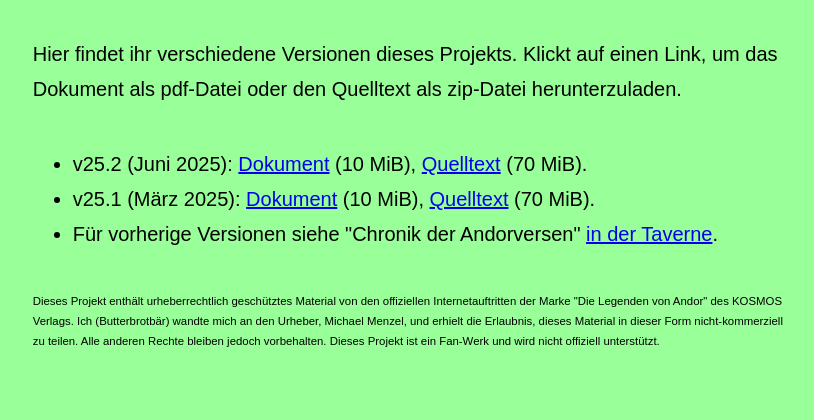
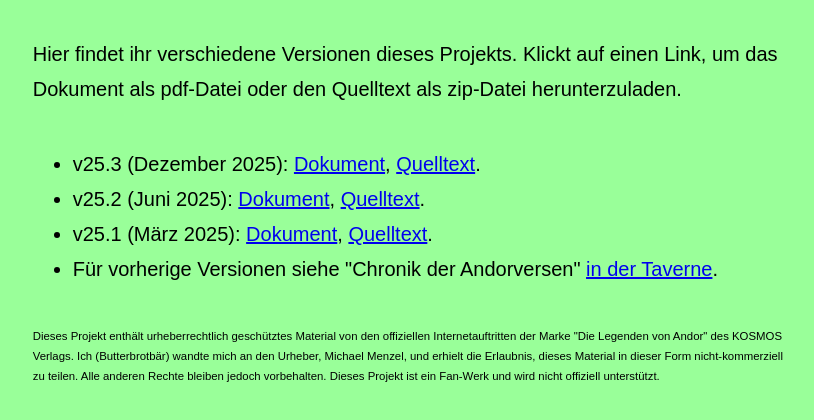
Before and after one commit to butterbrotbaer/butterbrotbaer.github.io, a plain HTML site: page index.html in a window 1280 px wide. Shown: the part 823-1243 px from the top of the page, without its empty margins (226-1040 px from the left). Drawn offline with Linux system fonts and the light colour scheme.

Commit message:
Update index.html
Update to v25.3, remove file sizes

```diff
--- a/index.html
+++ b/index.html
@@ -24,7 +24,7 @@
 
         <h1>Chronik der Andorversen</h1>
 
-        <a href="https://github.com/butterbrotbaer/andor/releases/download/Chronik_der_Andorversen_v25.2/Chronik_der_Andorversen_v25.2.pdf">
+        <a href="https://github.com/butterbrotbaer/andor/releases/download/Chronik_der_Andorversen_v25.3/Chronik_der_Andorversen_v25.3.pdf">
             <img src="Cover.jpg" alt="Titelbild der Chronik der Andorversen mit den vier Grundspiel-Held*innen" style="height:22em;margin:auto;display:block;"/>
         </a>
 
@@ -42,14 +42,19 @@
 
         <ul>
             <li>
+                v25.3 (Dezember 2025):
+                <a href="https://github.com/butterbrotbaer/andor/releases/download/Chronik_der_Andorversen_v25.3/Chronik_der_Andorversen_v25.3.pdf">Dokument</a>,
+                <a href="https://github.com/butterbrotbaer/andor/archive/refs/tags/Chronik_der_Andorversen_v25.3.zip">Quelltext</a>.
+            </li>
+            <li>
                 v25.2 (Juni 2025):
-                <a href="https://github.com/butterbrotbaer/andor/releases/download/Chronik_der_Andorversen_v25.2/Chronik_der_Andorversen_v25.2.pdf">Dokument</a> (10 MiB),
-                <a href="https://github.com/butterbrotbaer/andor/archive/refs/tags/Chronik_der_Andorversen_v25.2.zip">Quelltext</a> (70 MiB).
+                <a href="https://github.com/butterbrotbaer/andor/releases/download/Chronik_der_Andorversen_v25.2/Chronik_der_Andorversen_v25.2.pdf">Dokument</a>,
+                <a href="https://github.com/butterbrotbaer/andor/archive/refs/tags/Chronik_der_Andorversen_v25.2.zip">Quelltext</a>.
             </li>
             <li>
                 v25.1 (März 2025):
-                <a href="https://github.com/butterbrotbaer/andor/releases/download/Chronik_der_Andorversen_v25.1/Chronik_der_Andorversen_v25.1.pdf">Dokument</a> (10 MiB),
-                <a href="https://github.com/butterbrotbaer/andor/archive/refs/tags/Chronik_der_Andorversen_v25.1.zip">Quelltext</a> (70 MiB).
+                <a href="https://github.com/butterbrotbaer/andor/releases/download/Chronik_der_Andorversen_v25.1/Chronik_der_Andorversen_v25.1.pdf">Dokument</a>,
+                <a href="https://github.com/butterbrotbaer/andor/archive/refs/tags/Chronik_der_Andorversen_v25.1.zip">Quelltext</a>.
             </li>
             <li>
                 Für vorherige Versionen siehe "Chronik der Andorversen"
```
